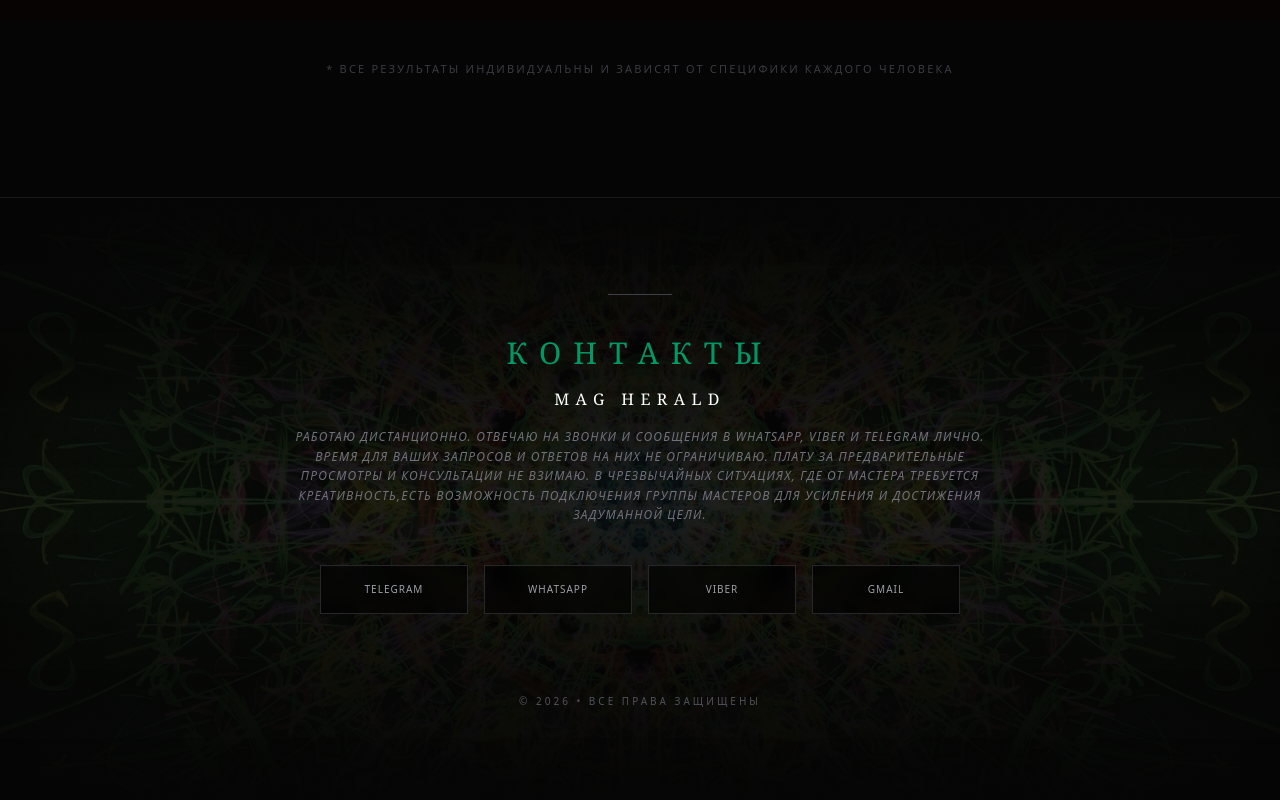
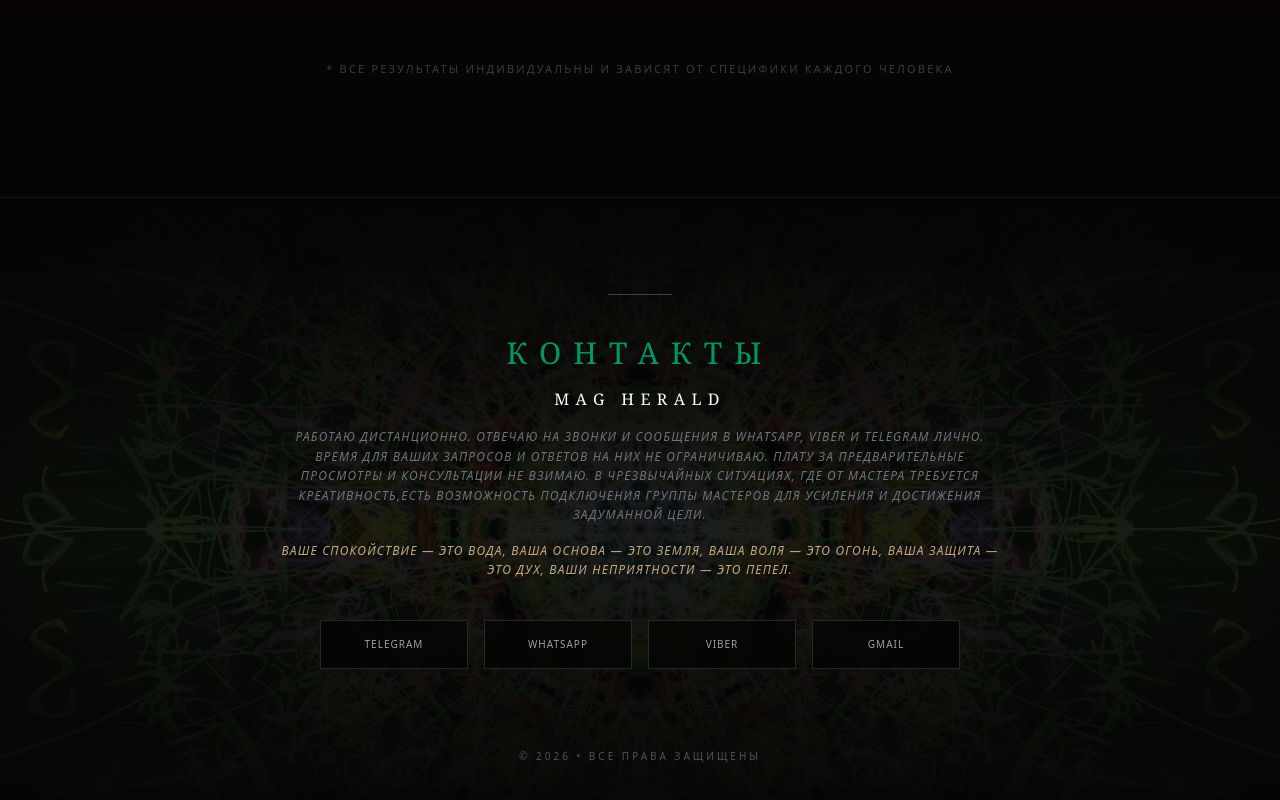
Before and after one commit to staff2507/infinity-magic, a Next.js app: page / in a window 1280 px wide. Shown: the part 5467-6267 px from the top of the page. Built offline with nearby package versions, Linux system fonts and the light colour scheme.

Commit message:
обновление раздела контакты

```diff
--- a/app/layout.tsx
+++ b/app/layout.tsx
@@ -45,6 +45,9 @@ export default function RootLayout({
               <p className="text-xs text-zinc-500 uppercase tracking-widest italic leading-relaxed max-w-3xl mx-auto px-4">
                 Работаю дистанционно. Отвечаю на звонки и сообщения в WhatsApp, Viber и Telegram лично. Время для ваших запросов и ответов на них не ограничиваю. Плату за предварительные просмотры и консультации не взимаю. В чрезвычайных ситуациях, где от мастера требуется креативность,есть возможность подключения группы мастеров для усиления и достижения задуманной цели.
               </p>
+              <p className="text-xs text-[#c5a880] uppercase tracking-widest italic leading-relaxed max-w-3xl mx-auto px-4">
+                Ваше спокойствие — это вода, ваша основа — это земля, ваша воля — это огонь, ваша защита — это дух, ваши неприятности — это пепел.
+              </p>
             </div>
 
             <div className="grid grid-cols-2 sm:grid-cols-4 gap-4 max-w-2xl mx-auto px-4">
```
